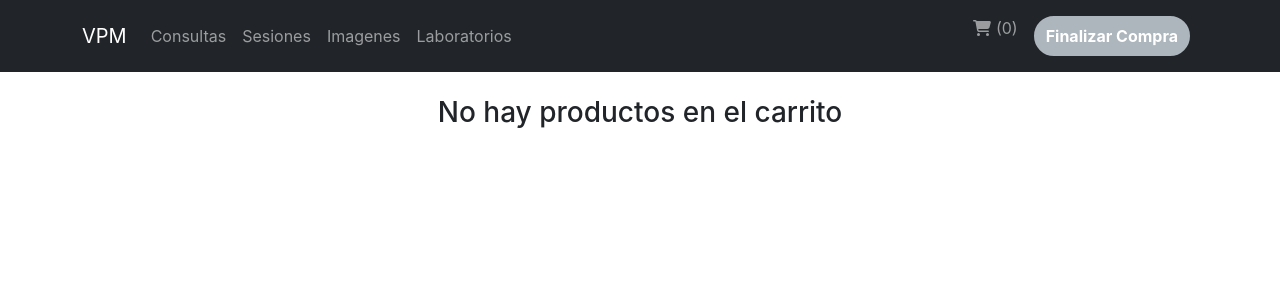
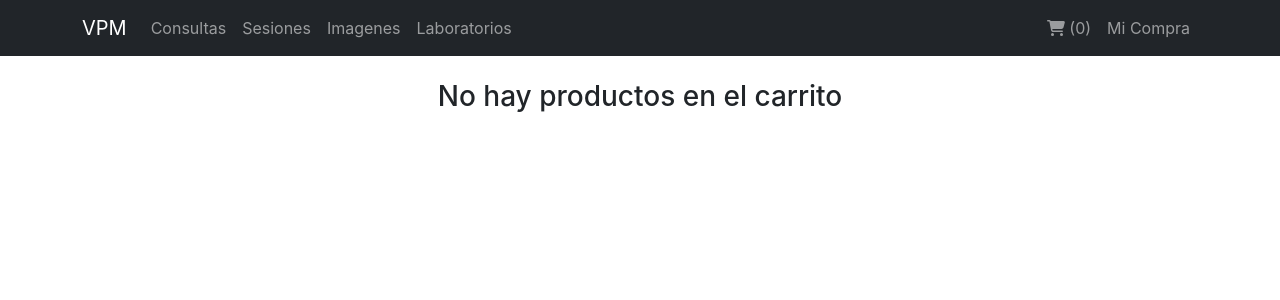
Before and after one commit to PabloSadura/Proyecto_FInal_React, a React (Vite) app in the folder ventadepracticas/: page /cart in a window 1280 px wide. Shown: the top 300 px of the page. Built offline with nearby package versions, Linux system fonts and the light colour scheme.

Commit message:
Se actualiza el carrito con la cantidad

```diff
--- a/ventadepracticas/src/Context/CartContext.jsx
+++ b/ventadepracticas/src/Context/CartContext.jsx
@@ -6,15 +6,18 @@ export const CartContext = createContext();
 
 export const CartProvider = ({ children }) => {
   const [cart, setCart] = useState([]);
-  const [counter, setCounter] = useState(1);
+  const [count, setCount] = useState(0);
 
   const addItems = (items) => {
+    let newCart;
     if (isInCart(items.id)) {
       let index = cart.findIndex((el) => el.id === items.id);
       cart[index].cantidad++;
+      newCart = [...cart];
     } else {
-      setCart([...cart, items]);
+      newCart = [...cart, items];
     }
+    setCart(newCart);
   };
 
   const addCount = (items) => {
@@ -22,14 +25,12 @@ export const CartProvider = ({ children }) => {
     cart[index].cantidad++;
   };
 
-  const minusCount = (items) => {
-    let index = cart.findIndex((el) => el.id === items.id);
-    console.log(cart[index]);
-    cart[index].cantidad ? cart[index].cantidad-- : null;
+  const removeCount = (items) => {
+    console.log(items);
   };
 
   const clear = () => {
-    setCart();
+    setCart([]);
   };
 
   const isInCart = (id) => {
@@ -39,6 +40,7 @@ export const CartProvider = ({ children }) => {
   const removeItem = (id) => {
     setCart(cart.filter((item) => item.id !== id));
   };
+
   return (
     <CartContext.Provider
       value={[
@@ -49,7 +51,7 @@ export const CartProvider = ({ children }) => {
         clear,
         isInCart,
         addCount,
-        minusCount,
+        removeCount,
       ]}
     >
       {children}
--- a/ventadepracticas/src/components/cartWidget/CartWidget.jsx
+++ b/ventadepracticas/src/components/cartWidget/CartWidget.jsx
@@ -1,23 +1,29 @@
-import React, { useContext } from "react";
+import React, { useContext, useState } from "react";
 import { CartContext } from "../../Context/CartContext";
 import { FontAwesomeIcon } from "@fortawesome/react-fontawesome";
 import { faShoppingCart } from "@fortawesome/free-solid-svg-icons";
 
 import "./CartWidget.css";
+import { useEffect } from "react";
 
 function CartWidget() {
   const [cart] = useContext(CartContext);
+  const [count, setCount] = useState([]);
 
-  const sumaCant = () => {
-    return cart.map((el) => el.cantidad).reduce((prev, curr) => prev + curr, 0);
-  };
+  useEffect(() => {
+    if (cart) {
+      setCount(
+        cart.map((el) => el.cantidad).reduce((prev, curr) => prev + curr, 0)
+      );
+    }
+  }, [cart]);
 
   return (
     <div className="d-flex align-center">
       <div className="iconCart me-3">
-        <FontAwesomeIcon icon={faShoppingCart} /> ({sumaCant()})
+        <FontAwesomeIcon icon={faShoppingCart} /> ({count})
       </div>
-      {cart ? (
+      {cart.length ? (
         <button className="css-button-fully-rounded--sand text-decoration-none">
           Finalizar Compra
         </button>
--- a/ventadepracticas/src/components/containers/Cart/CartItems.jsx
+++ b/ventadepracticas/src/components/containers/Cart/CartItems.jsx
@@ -9,9 +9,8 @@ import { faMinusCircle, faPlusCircle } from "@fortawesome/free-solid-svg-icons";
 
 function CartItems({ items }) {
   const [valor, setValor] = useState([]);
-  const [cart, setCart, addCount, minusCount] = useContext(CartContext);
-  const { nombre, cantidad, especialidad, img, practica1, practica2, id } =
-    items;
+  const [cart, setCart, addCount, removeCount] = useContext(CartContext);
+  const { nombre, cantidad, especialidad, img, practica1, practica2 } = items;
 
   return (
     <div className="border mt-3 p-3 rounded shadow d-flex justify-content-evenly">
@@ -55,7 +54,7 @@ function CartItems({ items }) {
             icon={faMinusCircle}
             className="btn"
             onClick={() => {
-              minusCount(items);
+              removeCount(items);
             }}
           />
         </div>
--- a/ventadepracticas/src/components/containers/ItemListContainer.jsx
+++ b/ventadepracticas/src/components/containers/ItemListContainer.jsx
@@ -21,7 +21,6 @@ const ItemListContainer = () => {
   useEffect(() => {
     const db = getFirestore();
     const queryCategorias = collection(db, "categorias");
-    console.log(tipo);
 
     if (tipo) {
       const queryCategoriaFilter = query(
```
